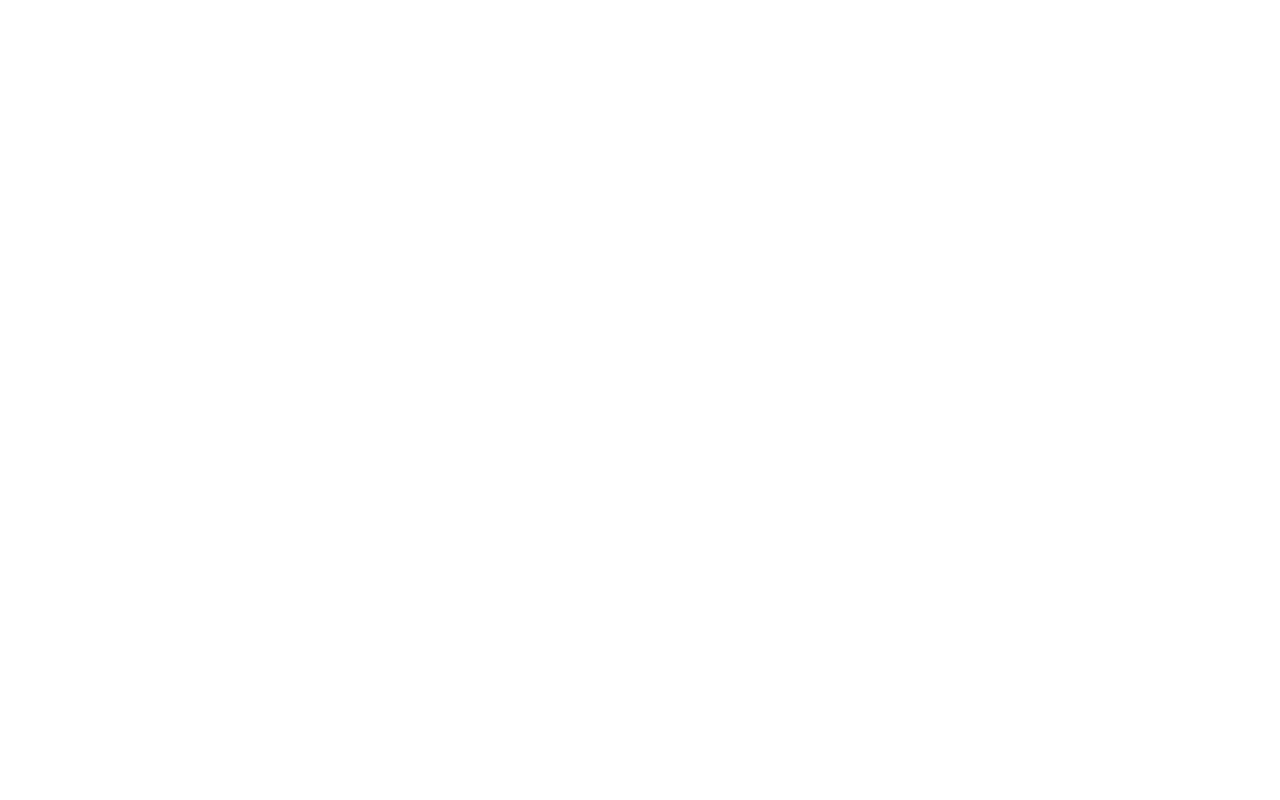
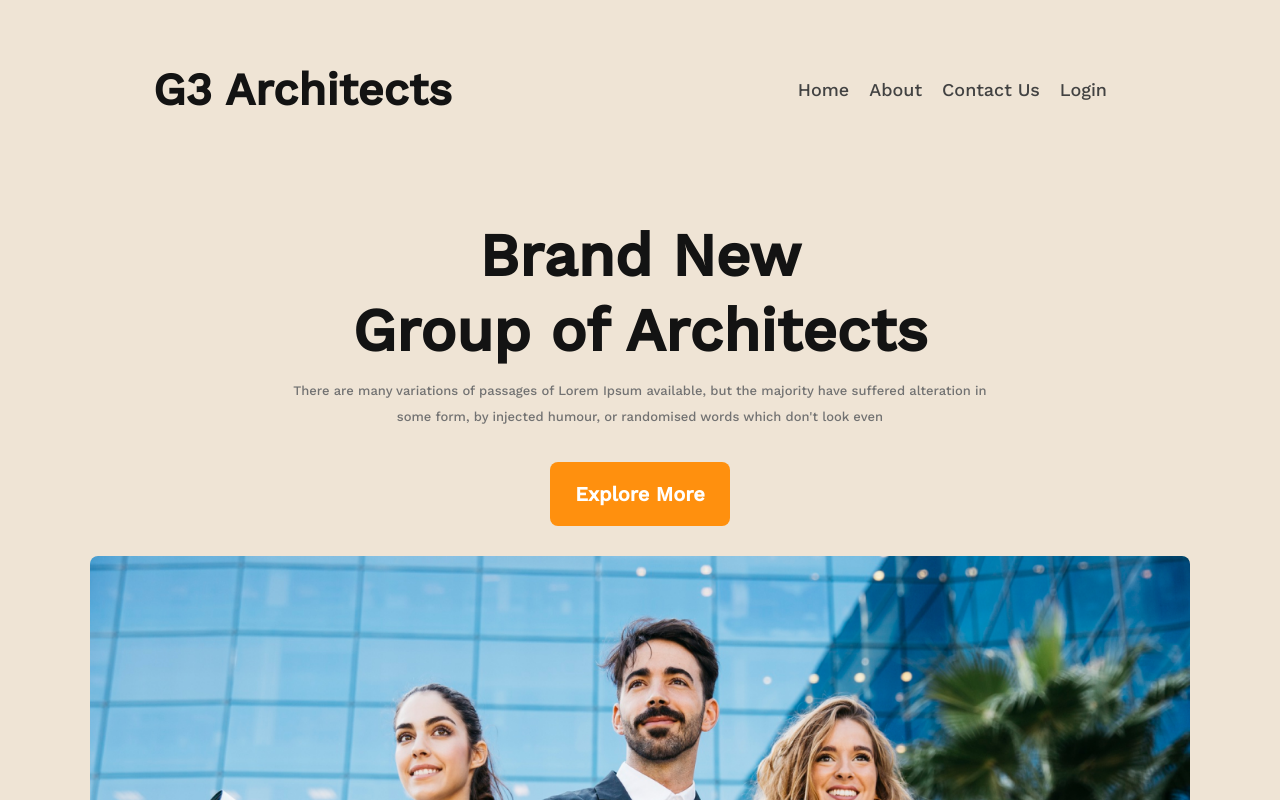
Before and after one commit to Ayanbanerjee93/G3-Architects, a plain HTML site: page index.html in a window 1280 px wide. Shown: the top 800 px of the page. Drawn offline with nearby package versions, Linux system fonts and the light colour scheme.

Commit message:
header & nav added

```diff
--- a/index.html
+++ b/index.html
@@ -13,6 +13,45 @@
     <link href="https://fonts.googleapis.com/css2?family=Open+Sans&family=Poppins:wght@500&family=Roboto:wght@300&family=Work+Sans:wght@500&display=swap" rel="stylesheet">
 </head>
 <body>
+    <!-- --------------------------------------------------------------------Header starts here -->
+    <header>
+        <nav class="navbar">
+            <div>
+                <h1 class="nav-heading">G3 Architects</h1>
+            </div>
+
+            <div class="nav-menu">
+                <ul>
+                    <li>Home</li>
+                    <li>About</li>
+                    <li>Contact Us</li>
+                    <li>Login</li>
+                </ul>
+            </div>
+        </nav>
+        <!----------------------------Header Banner section -->
+
+        <section class="banner-title-section">
+            <div class="banner-titles">
+                <h1>Brand New</h1>
+                <h1> Group of Architects </h1>
+            </div>
+
+            <div class="banner-title-para">
+                <p>There are many variations of passages of Lorem Ipsum available, but the majority have suffered alteration in </p>
+                <p>some form, by injected humour, or randomised words which don't look even</p>
+            </div>
+           <div>
+            <button class="explore-more-btn">Explore More</button>
+           </div>
+           <div class="img-container">
+            <img src="images/banner.png" alt="" srcset="">
+           </div>
+        </section>
+
+
+
+    </header>
 
 </body>
 </html>
--- a/styles/style.css
+++ b/styles/style.css
@@ -10,3 +10,82 @@
 
 
 /*============================== */
+/* ---------------------------------------------------------------------Header starts here */
+/* this is nav */
+header{
+    background-color: #efe4d5;
+    width: 100%;
+    height: 1437px;
+}
+.navbar{
+    /* background-color: red; */
+    display: flex;
+    justify-content: center;
+    align-items: center;
+    padding-top: 63px;
+}
+.nav-heading{
+    font-weight: 700;
+    font-size: 45px;
+    color: #131313;
+}
+.nav-menu ul{
+    /* background-color: yellow; */
+    display: flex;
+    list-style-type: none;
+
+}
+.nav-menu ul li{
+    margin-right: 20px;
+    color: #424242;
+    font-size: 18px;
+    line-height: 26px;
+    text-align: center;
+}
+/* --------------------------------------------Header banner section */
+.banner-title-section{
+    /* background-color: thistle; */
+    text-align: center;
+
+}
+.banner-titles{
+    margin-top: 102px;
+    color: #131313;
+    font-weight: 700;
+    font-size: 40px;
+    line-height: 75px;
+    text-align: center;
+
+}
+.banner-title-para{
+    font-weight: 400;
+    font-size: 13px;
+    line-height: 26px;
+    text-align: center;
+    padding-top: 10px;
+    color: #727272;
+}
+.explore-more-btn{
+    margin-top: 32px;
+    width: 180px;
+    height: 64px;
+    background-color: #FF900E;
+    color: #FFFFFF;
+    border: none;
+    border-radius: 8px;
+    font-weight: 600;
+    font-size: 20px;
+    line-height: 23px;
+    text-align: center;
+
+}
+.img-container{
+    margin-top: 50px;
+    margin-top: 30px;
+}
+.img-container img{
+    width: 1100px;
+    height: 550px;
+    border-radius: 8px;
+
+}
```
